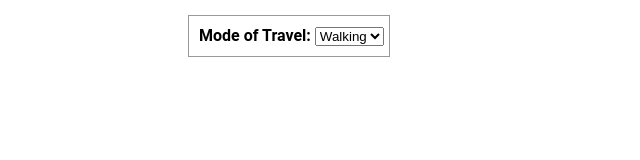
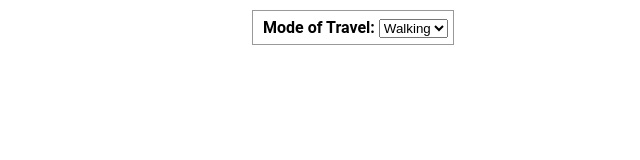
Before and after one commit to Khaleed/google-maps-api, a website: page public/index.html in a window 1280 px wide. Shown: the whole page, without its empty margins (132-772 px from the left). Drawn offline with Linux system fonts and the light colour scheme; some packages are replaced by stand-ins of ours.

Commit message:
Restyle travel mode menu

```diff
--- a/public/index.css
+++ b/public/index.css
@@ -10,14 +10,14 @@ html, body {
 
 #travel-menu {
     position: absolute;
-    top: 15px;
-    left: 25%;
+    top: 10px;
+    left: 30%;
     z-index: 5;
     background-color: #fff;
     padding: 5px;
     border: 1px solid #999;
     text-align: center;
     font-family: 'Roboto','sans-serif';
-    line-height: 30px;
+    line-height: 23px;
     padding-left: 10px;
 }
```
